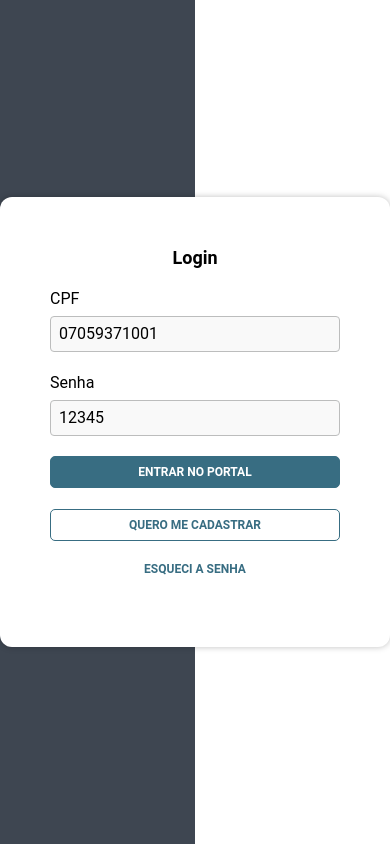
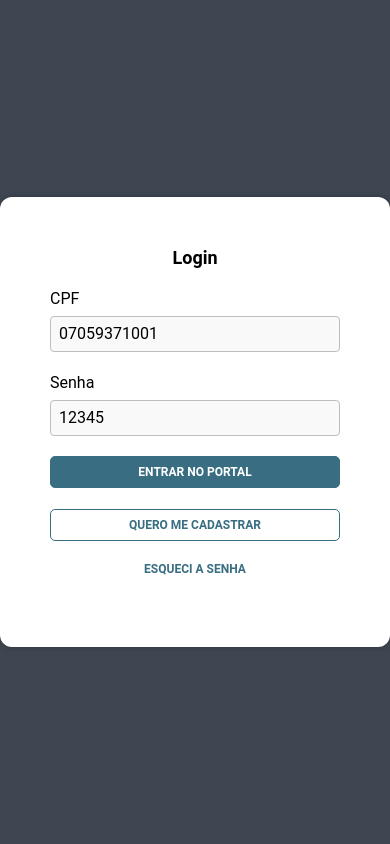
Before and after one commit to luizpaulolppa/react-app-i18n, a React (Create React App) app: page / in a window 390 px wide. Built offline with nearby package versions, Linux system fonts and the light colour scheme.

Commit message:
fixing responsive layout

```diff
--- a/src/pages/Login/index.tsx
+++ b/src/pages/Login/index.tsx
@@ -23,29 +23,25 @@ const Login: React.FC = () => {
     event.preventDefault();
     setLoading(true);
     await auth(cpf, password);
-    navigate('/condominios');
+    navigate("/condominios");
     setLoading(false);
   }
 
   return (
     <Container>
-      <LeftContainer></LeftContainer>
-      <RightContainer></RightContainer>
+      <LeftContainer />
+      <RightContainer />
       <FormContainer onSubmit={handleSubmit}>
         <Title>Login</Title>
-        <TextInputGroup
-          label="CPF"
-          onChange={setCpf}
-          value={cpf}
+        <TextInputGroup label="CPF" onChange={setCpf} value={cpf} />
+        <TextInputGroup label="Senha" onChange={setPassword} value={password} />
+        <DefaultButton
+          label="ENTRAR NO PORTAL"
+          type="submit"
+          loading={loading}
         />
-        <TextInputGroup
-          label="Senha"
-          onChange={setPassword}
-          value={password}
-        />
-        <DefaultButton label="ENTRAR NO PORTAL" type="submit" loading={loading} />
         <DefaultButton label="QUERO ME CADASTRAR" secondary />
-        <Link to={'/'}>ESQUECI A SENHA</Link>
+        <Link to={"/"}>ESQUECI A SENHA</Link>
       </FormContainer>
     </Container>
   );
--- a/src/pages/Login/styles.ts
+++ b/src/pages/Login/styles.ts
@@ -7,14 +7,18 @@ export const Container = styled.div`
 
 export const LeftContainer = styled.div`
   display: flex;
-  width: 50%;
+  width: 100%;
   background-color: #3e4651;
 `;
 
 export const RightContainer = styled.div`
   display: flex;
-  width: 50%;
+  width: 100%;
   background-color: #FFFFFF;
+
+  @media only screen and (max-width: 900px) {
+    display: none;
+  }
 `;
 
 export const Title = styled.p`
```
